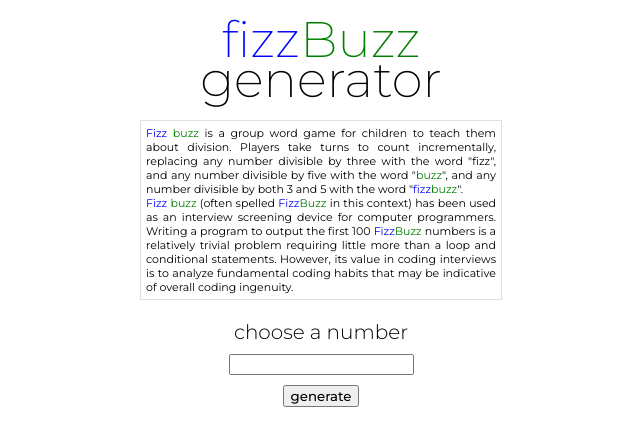
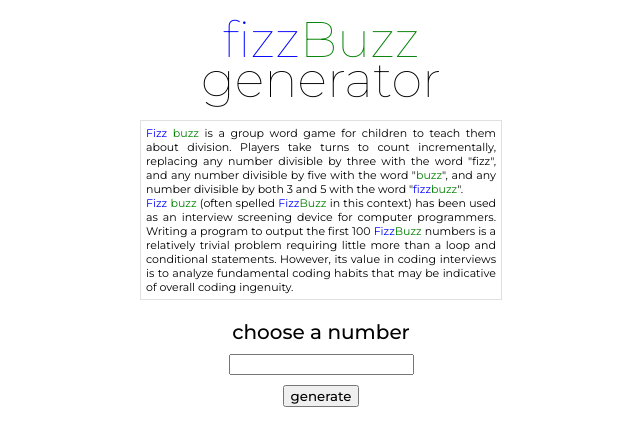
Before and after one commit to expensivepens/fizzBuzzUI, a plain HTML site: page index.html in a window 1280 px wide. Shown: the whole page, without its empty margins (319-959 px from the left). Drawn offline with Linux system fonts and the light colour scheme.

Commit message:
Change font weights for the title and the label

```diff
--- a/style.css
+++ b/style.css
@@ -5,7 +5,7 @@ body{
 
 h1{
     text-align: center;
-    font-weight: 200;
+    font-weight: 100;
     margin: 20px 0 0 0;
     line-height: 40px;
     font-size: 50px;
@@ -90,7 +90,7 @@ label{
     flex-direction: column;
     text-align: center;
     font-size: 20px;
-    font-weight: 300;
+    font-weight: 500;
     margin-top: 0px;
 }
 
```
